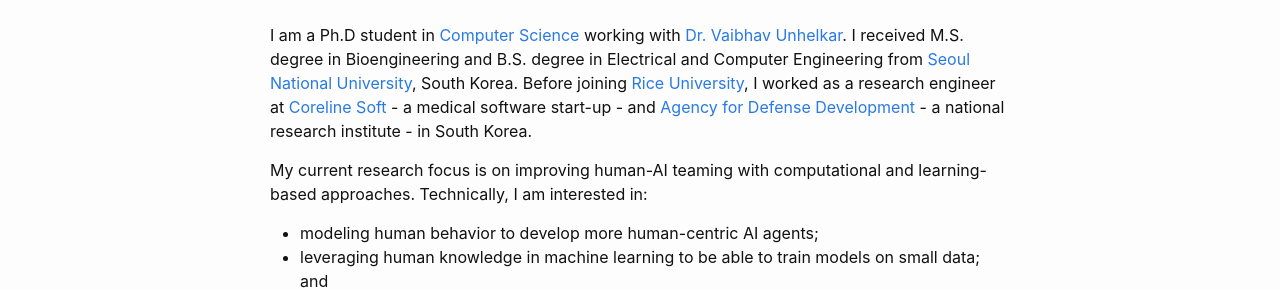
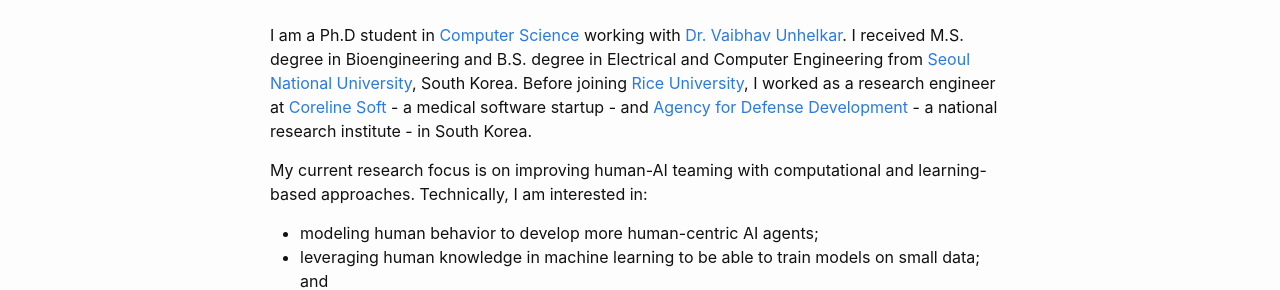
Before and after one commit to sangwon-seo/sangwon-seo.github.io, a Jekyll site: the page built from _pages/about.md, in a window 1280 px wide. Shown: the part 392-682 px from the top of the page. Built offline with Jekyll 4.4.1, drawn with Linux system fonts in a browser that asks for light colours.

Commit message:
Update about.md

```diff
--- a/_pages/about.md
+++ b/_pages/about.md
@@ -4,7 +4,7 @@ title: About
 permalink: /
 ---
 ### Hello!
-I am a Ph.D student in [Computer Science](https://cs.rice.edu/) working with [Dr. Vaibhav Unhelkar](https://profiles.rice.edu/faculty/vaibhav-unhelkar). I received M.S. degree in Bioengineering and B.S. degree in Electrical and Computer Engineering from [Seoul National University](https://en.snu.ac.kr/), South Korea. Before joining [Rice University](https://www.rice.edu/), I worked as a research engineer at [Coreline Soft](https://www.corelinesoft.com/) - a medical software start-up - and [Agency for Defense Development](https://www.add.re.kr/eps) - a national research institute - in South Korea.
+I am a Ph.D student in [Computer Science](https://cs.rice.edu/) working with [Dr. Vaibhav Unhelkar](https://profiles.rice.edu/faculty/vaibhav-unhelkar). I received M.S. degree in Bioengineering and B.S. degree in Electrical and Computer Engineering from [Seoul National University](https://en.snu.ac.kr/), South Korea. Before joining [Rice University](https://www.rice.edu/), I worked as a research engineer at [Coreline Soft](https://www.corelinesoft.com/) - a medical software startup - and [Agency for Defense Development](https://www.add.re.kr/eps) - a national research institute - in South Korea.
 
 My current research focus is on improving human-AI teaming with computational and learning-based approaches.
 Technically, I am interested in:
```
